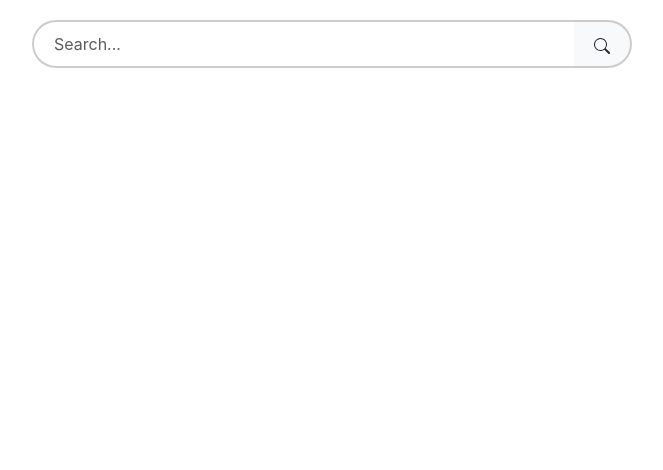
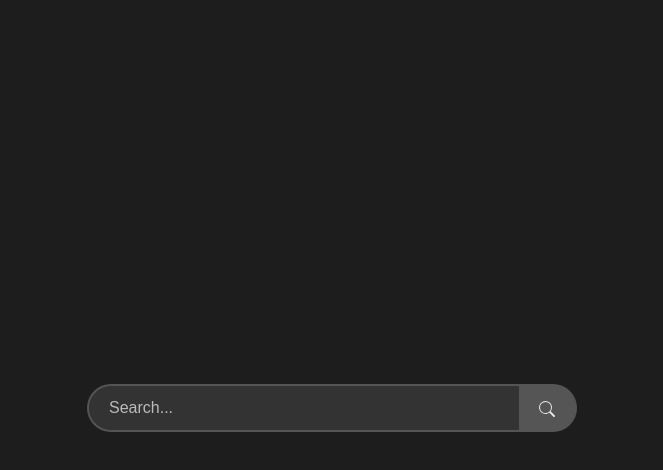
Before and after one commit to Filipcio12/Search-engine, a React (Create React App) app in the folder frontend/src/: page / in a window 1280 px wide. Shown: the top 470 px of the page, without its empty margins (308-971 px from the left). Built offline with nearby package versions, Linux system fonts and the light colour scheme.

Commit message:
fix: homepage styling

```diff
--- a/frontend/src/src/App.css
+++ b/frontend/src/src/App.css
@@ -1,38 +1,43 @@
-.App {
-  text-align: center;
+/* index.css or your main CSS file */
+body {
+  background-color: #1d1d1d; /* Dark background color */
+  color: #e5e5e5; /* Light text color */
+  font-family: Arial, sans-serif;
+  margin: 0;
+  padding: 0;
+  height: 100vh;
 }
 
-.App-logo {
-  height: 40vmin;
-  pointer-events: none;
+/* Additional styles to ensure readability and contrast */
+.container {
+  padding: 20px;
 }
 
-@media (prefers-reduced-motion: no-preference) {
-  .App-logo {
-    animation: App-logo-spin infinite 20s linear;
-  }
+a {
+  color: #4285f4; /* Adjust link color for better contrast */
 }
 
-.App-header {
-  background-color: #282c34;
-  min-height: 100vh;
-  display: flex;
-  flex-direction: column;
-  align-items: center;
-  justify-content: center;
-  font-size: calc(10px + 2vmin);
-  color: white;
+h1, h2, h3, h4, h5, h6 {
+  color: #ffffff; /* Ensure headings stand out */
 }
 
-.App-link {
-  color: #61dafb;
+button, input, select, textarea {
+  background-color: #333333; /* Darker backgrounds for inputs */
+  color: #e5e5e5; /* Light text color for inputs */
+  border: 1px solid #555555;
+  border-radius: 4px;
+  padding: 10px;
 }
 
-@keyframes App-logo-spin {
-  from {
-    transform: rotate(0deg);
-  }
-  to {
-    transform: rotate(360deg);
-  }
+button:hover, input:focus, select:focus, textarea:focus {
+  background-color: #444444; /* Slightly lighter on focus/hover */
+  border-color: #666666;
+  outline: none;
 }
+
+.navbar {
+  background-color: #222222; /* Dark navbar background */
+  color: #e5e5e5; /* Light text for the navbar */
+  padding: 10px;
+  border-bottom: 1px solid #333333;
+}
--- a/frontend/src/src/components/search-bar/index.css
+++ b/frontend/src/src/components/search-bar/index.css
@@ -14,35 +14,46 @@
 .form-control {
     width: 100%;
     padding: 10px 20px;
-    border: 2px solid #ccc;
+    border: 2px solid #555555; /* Darker border */
     border-right: none;
     border-radius: 50px 0 0 50px;
     font-size: 16px;
-    transition: border-color 0.3s ease;
+    background-color: #333333; /* Dark background for input */
+    color: #e5e5e5; /* Light text color */
+    transition: border-color 0.3s ease, background-color 0.3s ease;
+}
+
+.form-control::placeholder {
+    color: #bbbbbb; /* Light grayish color for the placeholder text */
+    opacity: 1; /* Ensure full opacity for the placeholder */
 }
 
 .form-control:focus {
-    border-color: #4285f4;
+    border-color: #4285f4; /* Blue border on focus */
+    background-color: #444444; /* Slightly lighter background on focus */
     outline: none;
+    color: #e5e5e5; /* Light text color */
 }
 
 .search-btn {
     padding: 10px 20px;
-    border: 2px solid #ccc;
+    border: 2px solid #555555; /* Darker border */
     border-left: none;
     border-radius: 0 50px 50px 0;
-    background-color: #f8f9fa;
+    background-color: #555555; /* Dark background for button */
+    color: #e5e5e5; /* Light text color */
     cursor: pointer;
     transition: background-color 0.3s ease, border-color 0.3s ease;
 }
 
 .search-btn:hover {
-    background-color: #e2e6ea;
-    border-color: #4285f4;
+    background-color: #666666; /* Slightly lighter on hover */
+    border-color: #4285f4; /* Blue border on hover */
 }
 
 .bi-search {
     vertical-align: middle;
+    color: #e5e5e5; /* Ensure icon is visible in dark theme */
 }
 
 .search-btn:focus {
--- a/frontend/src/src/pages/homepage/index.js
+++ b/frontend/src/src/pages/homepage/index.js
@@ -2,8 +2,14 @@ import SearchBar from "../../components/search-bar";
 
 export default function Homepage() {
     return (
-        <div>
-            <SearchBar></SearchBar>
+        <div className="container">
+            <div className="row justify-content-center align-items-start" style={{ height: '80vh', marginTop: '40vh' }}>
+                <div className="col-md-8 col-lg-6">
+                    <div className="text-center p-4 rounded">
+                        <SearchBar />
+                    </div>
+                </div>
+            </div>
         </div>
     );
 }
```
